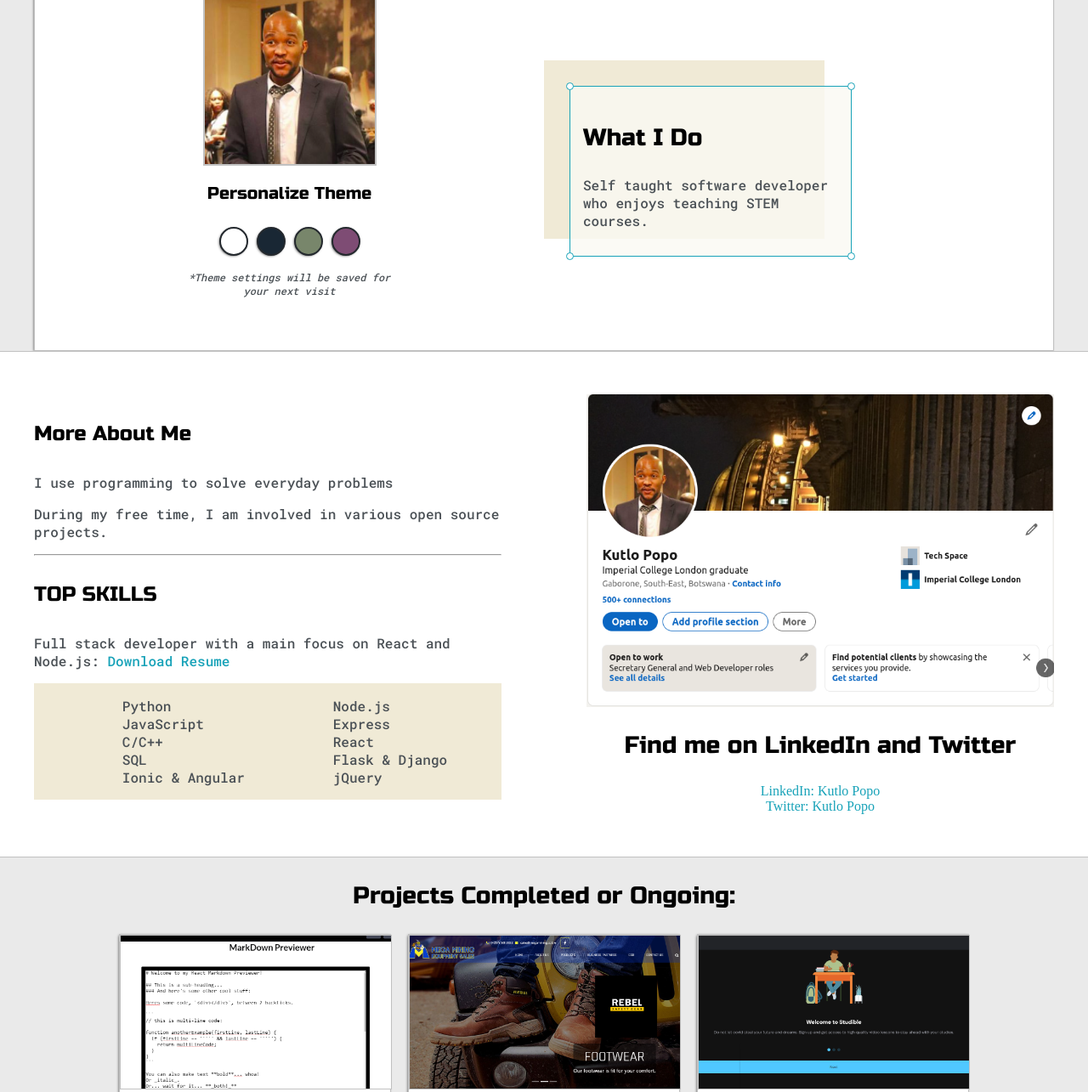
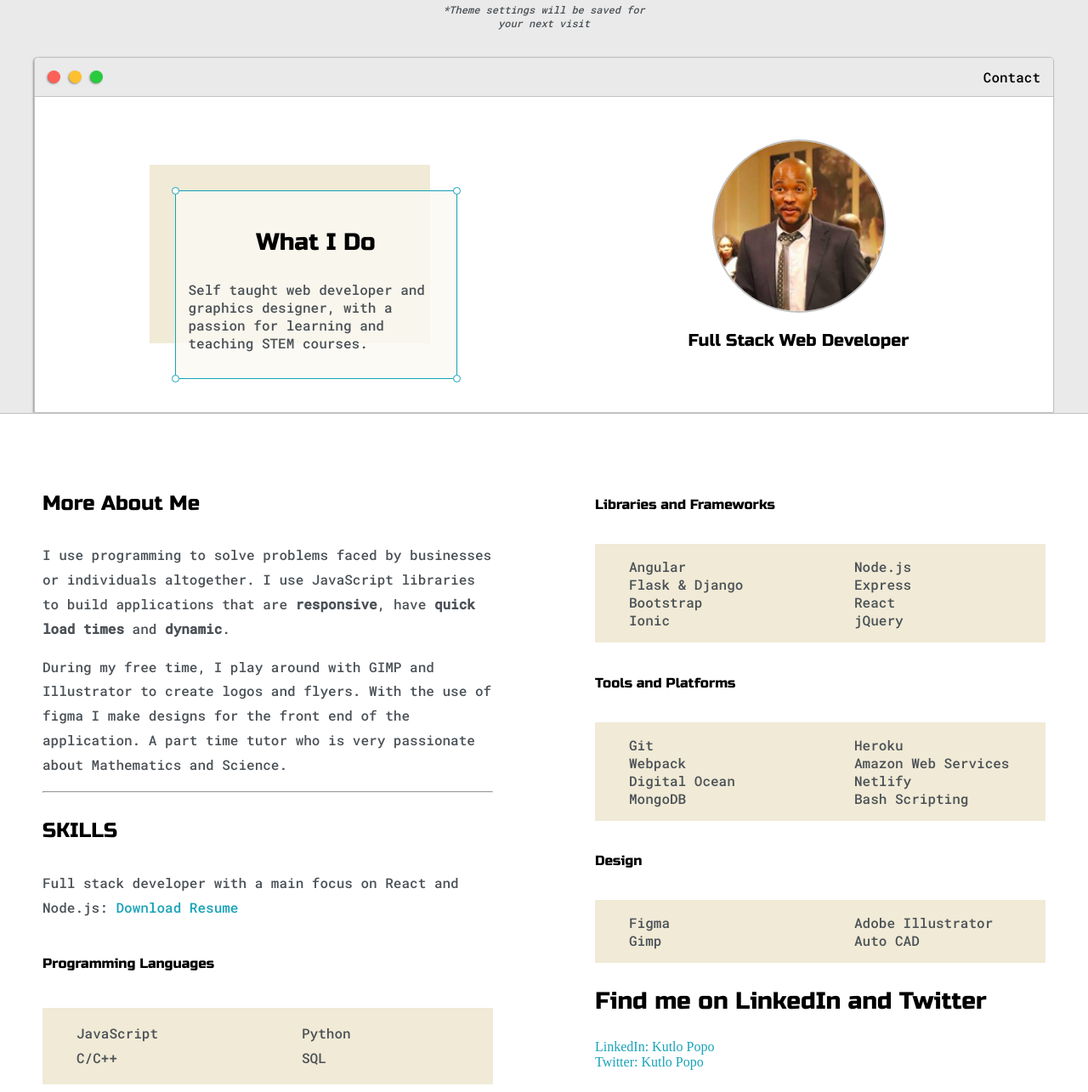
Before and after one commit to kutlo2019/portfolio-site, a plain HTML site: page index.html in a window 1280 px wide. Shown: the part 267-1552 px from the top of the page at 85% size. Drawn offline with Linux system fonts and the light colour scheme.

Commit message:
add more info to about-me section

```diff
--- a/default.css
+++ b/default.css
@@ -75,6 +75,58 @@ h6 {font-size: 16px;}
     min-height: 10em;
 }
 
+#eyes {
+    align-self: center;
+}
+
+#theme-options-wrapper {
+    display: flex;
+    justify-content: center;
+}
+
+.theme-dot {
+    height: 30px;
+    width: 30px;
+    background-color: black;
+    border-radius: 50%;
+
+    margin: 5px;
+    border: 2px solid var(--themeDotBorder);
+
+   -webkit-box-shadow: -1px 1px 3px -1px rgba(0,0,0,0.75);
+   -moz-box-shadow: -1px 1px 3px -1px rgba(0,0,0,0.75);
+   box-shadow: -1px 1px 3px -1px rgba(0,0,0,0.75);
+
+   cursor: pointer;
+}
+
+.theme-dot:hover {
+    border-width: 5px;
+}
+
+#light-mode {
+    background-color: #fff;
+}
+
+#blue-mode {
+    background-color: #192734;
+}
+
+#green-mode {
+    background-color: #78866b;
+}
+
+#purple-mode {
+    background-color: #7e4c74;
+}
+
+#settings-note {
+    font-size: 12px;
+    font-style: italic;
+    text-align: center;
+    padding-bottom: 20px;
+}
+
 .intro-wrapper {
    background-color: var(--secondaryColor);
    border: 1px solid var(--borderColor);
@@ -147,70 +199,9 @@ h6 {font-size: 16px;}
 
 .left-column {
     grid-area: left-column;
-    padding-top: 50px;
-    padding-bottom: 50px;
-}
-
-#profile_pic {
-    display: block;
-    margin: 0 auto;
-    height: 200px;
-    width: 200px;
-    object-fit: cover;
-    border: 2px solid var(--borderColor);
-}
-
-#theme-options-wrapper {
-    display: flex;
-    justify-content: center;
-}
-
-.theme-dot {
-    height: 30px;
-    width: 30px;
-    background-color: black;
-    border-radius: 50%;
-
-    margin: 5px;
-    border: 2px solid var(--themeDotBorder);
-
-   -webkit-box-shadow: -1px 1px 3px -1px rgba(0,0,0,0.75);
-   -moz-box-shadow: -1px 1px 3px -1px rgba(0,0,0,0.75);
-   box-shadow: -1px 1px 3px -1px rgba(0,0,0,0.75);
-
-   cursor: pointer;
-}
-
-.theme-dot:hover {
-    border-width: 5px;
-}
-
-#light-mode {
-    background-color: #fff;
-}
-
-#blue-mode {
-    background-color: #192734;
-}
-
-#green-mode {
-    background-color: #78866b;
-}
-
-#purple-mode {
-    background-color: #7e4c74;
-}
-
-#settings-note {
-    font-size: 12px;
-    font-style: italic;
-    text-align: center;
-}
-
-.right-column {
-    grid-area: right-column;
     display: grid;
     align-content: center;
+    justify-content: center;
 
     padding-top: 50px;
     padding-bottom: 50px;
@@ -261,24 +252,48 @@ h6 {font-size: 16px;}
     right: -5px;
 }
 
+.right-column {
+    grid-area: right-column;
+    padding-top: 50px;
+    padding-bottom: 50px;
+}
+
+#profile_pic {
+    display: block;
+    margin: 0 auto;
+    height: 200px;
+    width: 200px;
+    object-fit: cover;
+    border: 2px solid var(--borderColor);
+    border-radius: 50%;
+}
+
+
 .about-wrapper {
     display: grid;
     grid-template-columns: repeat(auto-fit, minmax(320px, 1fr));
     padding-top: 50px;
     padding-bottom: 50px;
-    gap: 100px;
+    column-gap: 100px;
 }
 
-#skills {
-    display: flex;
-    justify-content: space-evenly;
-    background-color: var(--previewShadow);
+.about-me {
+    line-height: 1.8em;
+    padding: 10px;
 }
 
-.social-links {
+.skills {
+    display: flex;
+    flex-direction: column;
+    padding: 10px;
+    /* justify-content: center; */
+}
+
+.skill {
     display: grid;
-    align-content: center;
-    text-align: center;
+    grid-template-columns: repeat(auto-fit, minmax(100px, 1fr));
+    justify-content: space-around;
+    background-color: var(--previewShadow);
 }
 
 #social_img {
@@ -378,7 +393,16 @@ h6 {font-size: 16px;}
              'right-column';
      }
 
-     .right-column{
+     .left-column{
         justify-content: center;
+        margin-right: 30px;
+     }
+
+     #preview-shadow {
+        width: 290px;
+     }
+
+     #preview {
+        width: 280px;
      }
 }
--- a/index.html
+++ b/index.html
@@ -19,6 +19,19 @@
                     <h1>Hi, I'm Kutlo Popo</h1>
                 </div>
 
+                <div id="eyes">
+                    <p style="text-align: center;">Choose a color scheme that suits your eyes: &#128064;</p>
+                </div>
+
+                <div id="theme-options-wrapper">
+                    <div data-mode="light" id="light-mode" class="theme-dot"></div>
+                    <div data-mode="blue" id="blue-mode" class="theme-dot"></div>
+                    <div data-mode="green" id="green-mode" class="theme-dot"></div>
+                    <div data-mode="purple" id="purple-mode" class="theme-dot"></div>
+                </div>
+
+                <p id="settings-note">*Theme settings will be saved for <br> your next visit</p>
+
                 <div class="intro-wrapper">
                     <div class="nav-wrapper">
                         <div class="dots-wrapper">
@@ -27,36 +40,28 @@
                             <div id="dot-3" class="browser-dot"></div>
                         </div>
                         <ul id="navigation">
-                            <li><a href="#">Contact</a></li>
+                            <li><a href="#contact-form">Contact</a></li>
                         </ul>
                     </div>
                     <div class="left-column">
-                        <img id="profile_pic" src="images/kutlo.png" alt="Profile picture">
-                        <h5 style="text-align: center; line-height: 0;">Personalize Theme</h5>
-
-                        <div id="theme-options-wrapper">
-                            <div data-mode="light" id="light-mode" class="theme-dot"></div>
-                            <div data-mode="blue" id="blue-mode" class="theme-dot"></div>
-                            <div data-mode="green" id="green-mode" class="theme-dot"></div>
-                            <div data-mode="purple" id="purple-mode" class="theme-dot"></div>
-                        </div>
-
-                        <p id="settings-note">*Theme settings will be saved for <br> your next visit</p>
-                    </div>
-                    <div class="right-column">
                         <div id="preview-shadow">
                             <div id="preview">
                                 <div id="corner-tl" class="corner"></div>
                                 <div id="corner-tr" class="corner"></div>
-                                <h3>What I Do</h3>
+                                <h3 style="text-align: center;">What I Do</h3>
                                 <p>
-                                    Self taught software developer
-                                    who enjoys teaching STEM courses.
+                                    Self taught web developer and graphics
+                                    designer, with a passion for learning and
+                                    teaching STEM courses.
                                 </p>
                                 <div id="corner-bl" class="corner"></div>
                                 <div id="corner-br" class="corner"></div>
                             </div>
                         </div>
+                    </div>
+                    <div class="right-column">
+                        <img id="profile_pic" src="images/kutlo.png" alt="Profile picture">
+                        <h5 style="text-align: center; line-height: 0;">Full Stack Web Developer</h5>
                     </div>
                 </div>
             </div>
@@ -68,14 +73,24 @@
                 <div class="about-wrapper">
                     <div class="about-me">
                         <h4>More About Me</h4>
-                        <p>I use programming to solve everyday problems</p>
+                        <p>
+                            I use programming to solve problems faced
+                            by businesses or individuals altogether.
+                            I use JavaScript libraries to build applications
+                            that are <b>responsive</b>, have <b>quick load times</b>
+                            and <b>dynamic</b>.
+                        </p>
 
-                        <p>During my free time, I am involved in various open source projects.</p>
+                        <p>
+                            During my free time, I play around with GIMP and Illustrator
+                            to create logos and flyers. With the use of figma I make
+                            designs for the front end of the application.
+                            A part time tutor who is very passionate about Mathematics and Science.
+                        </p>
 
                         <hr>
 
-                        <h4>TOP SKILLS</h4>
-
+                        <h4>SKILLS</h4>
                         <p>
                             Full stack developer with
                             a main focus on React
@@ -83,31 +98,76 @@
                             <a href="resume.pdf" target="_blank">Download Resume</a>
                         </p>
 
-                        <div id="skills">
+                        <h6>Programming Languages</h6>
+                        <div class="skill">
+                            <ul>
+                                <li>JavaScript</li>
+                                <li>C/C++</li>
+                            </ul>
+
                             <ul>
                                 <li>Python</li>
-                                <li>JavaScript</li>
-                                <li>C/C++</li>
                                 <li>SQL</li>
-                                <li>Ionic & Angular</li>
+                            </ul>
+                        </div>
+
+                    </div>
+
+                    <div class="skills">
+
+                        <h6>Libraries and Frameworks</h6>
+                        <div class="skill">
+                            <ul>
+                                <li>Angular</li>
+                                <li>Flask & Django</li>
+                                <li>Bootstrap</li>
+                                <li>Ionic</li>
                             </ul>
 
                             <ul>
                                 <li>Node.js</li>
                                 <li>Express</li>
                                 <li>React</li>
-                                <li>Flask & Django</li>
                                 <li>jQuery</li>
                             </ul>
                         </div>
-                    </div>
 
-                    <div class="social-links">
-                        <img src="images/background-pic.png" alt="Social Image" id="social_img">
+                        <h6>Tools and Platforms</h6>
+                        <div class="skill">
+                            <ul>
+                                <li>Git</li>
+                                <li>Webpack</li>
+                                <li>Digital Ocean</li>
+                                <li>MongoDB</li>
+                            </ul>
+
+                            <ul>
+                                <li>Heroku</li>
+                                <li>Amazon Web Services</li>
+                                <li>Netlify</li>
+                                <li>Bash Scripting</li>
+                            </ul>
+                        </div>
+
+                        <h6>Design</h6>
+                        <div class="skill">
+                            <ul>
+                                <li>Figma</li>
+                                <li>Gimp</li>
+                            </ul>
+
+                            <ul>
+                                <li>Adobe Illustrator</li>
+                                <li>Auto CAD</li>
+                            </ul>
+                        </div>
+
+
+                        <!-- <img src="images/background-pic.png" alt="Social Image" id="social_img"> -->
                         <h3>Find me on LinkedIn and Twitter</h3>
 
-                        <a href="#" target="_blank">LinkedIn: Kutlo Popo</a>
-                        <a href="#" target="_blank">Twitter: Kutlo Popo</a>
+                        <a href="https://www.linkedin.com/in/kutlo-popo-44193b107/" target="_blank">LinkedIn: Kutlo Popo</a>
+                        <a href="https://twitter.com/KutloPopo" target="_blank">Twitter: Kutlo Popo</a>
                     </div>
                 </div>
             </div>
```
